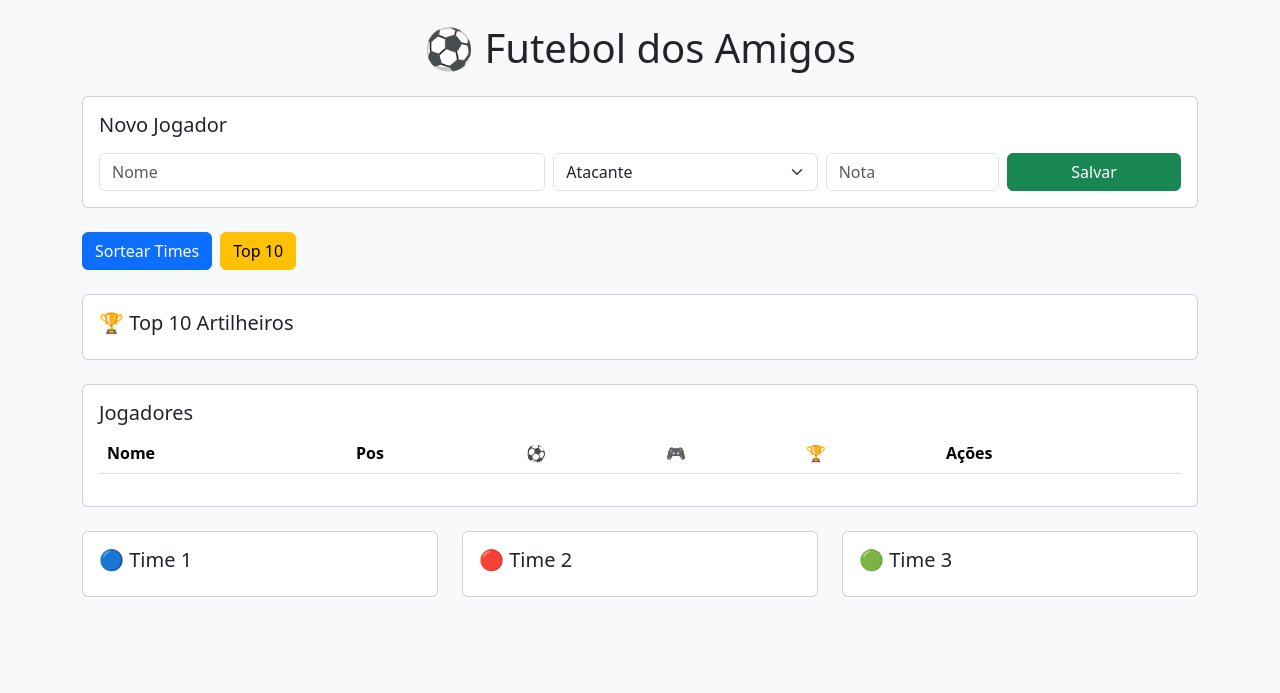
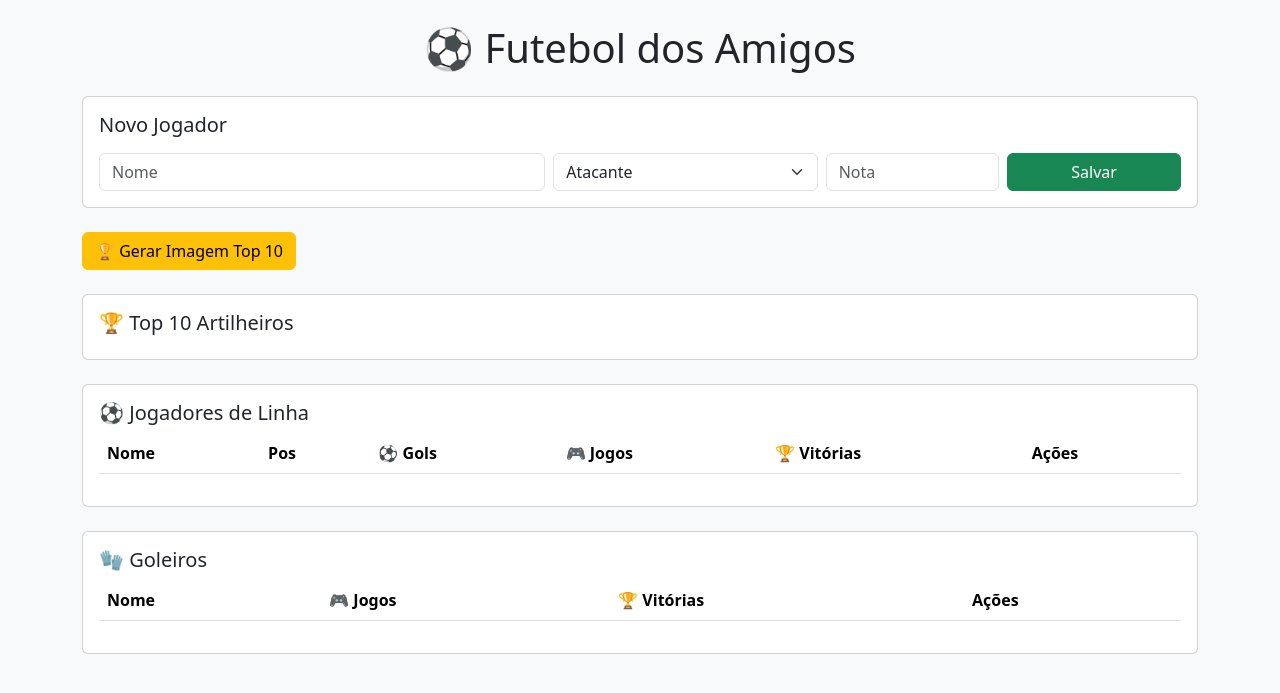
Before and after one commit to hiarodrigues97-alt/futebol_dos_amigos, a Flask app: page / in a window 1280 px wide. Shown: the top 693 px of the page. Run offline with Flask 3, Linux system fonts and the light colour scheme; data that the repository does not hold is empty; some libraries are stand-ins or nearby versions.

Commit message:
Corrige renderização da página inicial

```diff
--- a/static/script.js
+++ b/static/script.js
@@ -1,7 +1,3 @@
-
-// =========================================
-// LISTAR JOGADORES
-// =========================================
 
 async function carregarJogadores() {
 
@@ -11,49 +7,28 @@ async function carregarJogadores() {
     const jogadores =
         await resposta.json();
 
-    const tabela =
+    const tabelaJogadores =
         document.getElementById(
             "listaJogadores"
         );
 
-    tabela.innerHTML = "";
+    const tabelaGoleiros =
+        document.getElementById(
+            "listaGoleiros"
+        );
+
+    tabelaJogadores.innerHTML = "";
+    tabelaGoleiros.innerHTML = "";
 
     jogadores.forEach(j => {
 
-        tabela.innerHTML += `
+        // GOLEIROS
+        if (j.posicao === "G") {
+
+            tabelaGoleiros.innerHTML += `
             <tr>
 
                 <td>${j.nome}</td>
-
-            <td>${j.posicao}</td>
-
-            <td>
-
-                ${j.gols}
-
-                <button
-                    class="btn btn-success btn-sm"
-                    onclick="alterar(
-                        ${j.id},
-                        'gols',
-                        'somar'
-                    )"
-                >
-                    +
-                </button>
-
-                <button
-                    class="btn btn-danger btn-sm"
-                    onclick="alterar(
-                        ${j.id},
-                        'gols',
-                        'subtrair'
-                    )"
-                >
-                    -
-                </button>
-
-            </td>
 
                 <td>
 
@@ -61,22 +36,14 @@ async function carregarJogadores() {
 
                     <button
                         class="btn btn-success btn-sm"
-                    onclick="alterar(
-                        ${j.id},
-                        'jogos',
-                        'somar'
-                    )"
+                        onclick="alterar(${j.id},'jogos','somar')"
                     >
                         +
                     </button>
 
                     <button
                         class="btn btn-danger btn-sm"
-                    onclick="alterar(
-                        ${j.id},
-                        'jogos',
-                        'subtrair'
-                    )"
+                        onclick="alterar(${j.id},'jogos','subtrair')"
                     >
                         -
                     </button>
@@ -89,22 +56,14 @@ async function carregarJogadores() {
 
                     <button
                         class="btn btn-success btn-sm"
-                    onclick="alterar(
-                        ${j.id},
-                        'vitorias',
-                        'somar'
-                    )"
+                        onclick="alterar(${j.id},'vitorias','somar')"
                     >
                         +
                     </button>
 
                     <button
                         class="btn btn-danger btn-sm"
-                    onclick="alterar(
-                        ${j.id},
-                        'vitorias',
-                        'subtrair'
-                    )"
+                        onclick="alterar(${j.id},'vitorias','subtrair')"
                     >
                         -
                     </button>
@@ -127,9 +86,7 @@ async function carregarJogadores() {
 
                     <button
                         class="btn btn-danger btn-sm"
-                    onclick="excluirJogador(
-                        ${j.id}
-                    )"
+                        onclick="excluirJogador(${j.id})"
                     >
                         Excluir
                     </button>
@@ -138,218 +95,107 @@ async function carregarJogadores() {
 
             </tr>
             `;
-    });
 
         }
 
+        // JOGADORES DE LINHA
+        else {
 
-// =========================================
-// CADASTRAR
-// =========================================
+            tabelaJogadores.innerHTML += `
+            <tr>
 
-async function addJogador() {
+                <td>${j.nome}</td>
 
-    const nome =
-        document.getElementById("nome").value;
+                <td>${j.posicao}</td>
 
-    const posicao =
-        document.getElementById("posicao").value;
+                <td>
 
-    const nota =
-        document.getElementById("nota").value;
+                    ${j.gols}
 
-    await fetch("/jogadores", {
+                    <button
+                        class="btn btn-success btn-sm"
+                        onclick="alterar(${j.id},'gols','somar')"
+                    >
+                        +
+                    </button>
 
-        method: "POST",
+                    <button
+                        class="btn btn-danger btn-sm"
+                        onclick="alterar(${j.id},'gols','subtrair')"
+                    >
+                        -
+                    </button>
 
-        headers: {
-            "Content-Type":
-            "application/json"
-        },
+                </td>
 
-        body: JSON.stringify({
-            nome,
-            posicao,
-            nota
-        })
+                <td>
 
-    });
+                    ${j.jogos}
 
-    document.getElementById("nome").value = "";
-    document.getElementById("nota").value = "";
+                    <button
+                        class="btn btn-success btn-sm"
+                        onclick="alterar(${j.id},'jogos','somar')"
+                    >
+                        +
+                    </button>
 
-    carregarJogadores();
+                    <button
+                        class="btn btn-danger btn-sm"
+                        onclick="alterar(${j.id},'jogos','subtrair')"
+                    >
+                        -
+                    </button>
+
+                </td>
+
+                <td>
+
+                    ${j.vitorias}
+
+                    <button
+                        class="btn btn-success btn-sm"
+                        onclick="alterar(${j.id},'vitorias','somar')"
+                    >
+                        +
+                    </button>
+
+                    <button
+                        class="btn btn-danger btn-sm"
+                        onclick="alterar(${j.id},'vitorias','subtrair')"
+                    >
+                        -
+                    </button>
+
+                </td>
+
+                <td>
+
+                    <button
+                        class="btn btn-primary btn-sm"
+                        onclick="editarJogador(
+                            ${j.id},
+                            '${j.nome}',
+                            '${j.posicao}',
+                            '${j.nota}'
+                        )"
+                    >
+                        Editar
+                    </button>
+
+                    <button
+                        class="btn btn-danger btn-sm"
+                        onclick="excluirJogador(${j.id})"
+                    >
+                        Excluir
+                    </button>
+
+                </td>
+
+            </tr>
+            `;
 
         }
-
-
-// =========================================
-// EDITAR
-// =========================================
-
-async function editarJogador(
-    id,
-    nomeAtual,
-    posicaoAtual,
-    notaAtual
-) {
-
-    const nome =
-        prompt("Nome", nomeAtual);
-
-    if (!nome) return;
-
-    const posicao =
-        prompt(
-            "Posição",
-            posicaoAtual
-        );
-
-    if (!posicao) return;
-
-    const nota =
-        prompt(
-            "Nota",
-            notaAtual
-        );
-
-    await fetch(`/jogadores/${id}`, {
-
-        method: "PUT",
-
-        headers: {
-            "Content-Type":
-            "application/json"
-        },
-
-        body: JSON.stringify({
-            nome,
-            posicao,
-            nota
-        })
-
-    });
-
-    carregarJogadores();
-
-}
-
-
-// =========================================
-// EXCLUIR
-// =========================================
-
-async function excluirJogador(id) {
-
-    if (!confirm(
-        "Excluir jogador?"
-    )) return;
-
-    await fetch(`/jogadores/${id}`, {
-
-        method: "DELETE"
-
-    });
-
-    carregarJogadores();
-
-}
-
-
-// =========================================
-// ALTERAR ESTATÍSTICA
-// =========================================
-
-async function alterar(
-    id,
-    campo,
-    acao
-) {
-
-    await fetch(
-        `/jogadores/${id}/estatistica`,
-        {
-
-            method: "POST",
-
-            headers: {
-                "Content-Type":
-                "application/json"
-            },
-
-            body: JSON.stringify({
-                campo,
-                acao
-            })
-
-        }
-    );
-
-    carregarJogadores();
-
-}
-
-
-// =========================================
-// TOP 10
-// =========================================
-
-async function carregarRanking() {
-
-    const resposta =
-        await fetch(
-            "/ranking/artilharia"
-        );
-
-    const ranking =
-        await resposta.json();
-
-    const div =
-        document.getElementById(
-            "ranking"
-        );
-
-    div.innerHTML = "";
-
-    ranking.forEach((j, index) => {
-
-        div.innerHTML += `
-            <div class="ranking-item">
-
-                <span>
-                    ${index + 1}º
-                    ${j.nome}
-                </span>
-
-                <strong>
-                    ${j.gols} gols
-                </strong>
-
-            </div>
-        `;
 
     });
 
 }
-
-
-// =========================================
-// GERAR IMAGEM
-// =========================================
-
-function gerarTop10() {
-
-    window.open(
-        "/top10-imagem",
-        "_blank"
-    );
-
-}
-
-
-// =========================================
-// START
-// =========================================
-
-carregarJogadores();
-carregarRanking();
--- a/templates/index.html
+++ b/templates/index.html
@@ -93,20 +93,13 @@
 
     <!-- Ações -->
 
-    <div class="mb-4 d-flex gap-2 flex-wrap">
-
-        <button
-            class="btn btn-primary"
-            onclick="sortear()"
-        >
-            Sortear Times
-        </button>
+    <div class="mb-4">
 
         <button
             class="btn btn-warning"
             onclick="gerarTop10()"
         >
-            Top 10
+            🏆 Gerar Imagem Top 10
         </button>
 
     </div>
@@ -127,14 +120,14 @@
 
     </div>
 
-    <!-- Jogadores -->
+    <!-- Jogadores de Linha -->
 
     <div class="card mb-4">
 
         <div class="card-body">
 
             <h5>
-                Jogadores
+                ⚽ Jogadores de Linha
             </h5>
 
             <div class="table-responsive">
@@ -147,9 +140,9 @@
 
                             <th>Nome</th>
                             <th>Pos</th>
-                            <th>⚽</th>
-                            <th>🎮</th>
-                            <th>🏆</th>
+                            <th>⚽ Gols</th>
+                            <th>🎮 Jogos</th>
+                            <th>🏆 Vitórias</th>
                             <th>Ações</th>
 
                         </tr>
@@ -166,56 +159,36 @@
 
     </div>
 
-    <!-- Times -->
+    <!-- Goleiros -->
 
-    <div
-        class="row"
-        id="areaTimes"
-    >
+    <div class="card mb-4">
 
-        <div class="col-md-4">
+        <div class="card-body">
 
-            <div class="card">
+            <h5>
+                🧤 Goleiros
+            </h5>
 
-                <div class="card-body">
+            <div class="table-responsive">
 
-                    <h5>🔵 Time 1</h5>
+                <table class="table table-striped">
 
-                    <div id="time1"></div>
+                    <thead>
 
-                </div>
+                        <tr>
 
-            </div>
+                            <th>Nome</th>
+                            <th>🎮 Jogos</th>
+                            <th>🏆 Vitórias</th>
+                            <th>Ações</th>
 
-        </div>
+                        </tr>
 
-        <div class="col-md-4">
+                    </thead>
 
-            <div class="card">
+                    <tbody id="listaGoleiros"></tbody>
 
-                <div class="card-body">
-
-                    <h5>🔴 Time 2</h5>
-
-                    <div id="time2"></div>
-
-                </div>
-
-            </div>
-
-        </div>
-
-        <div class="col-md-4">
-
-            <div class="card">
-
-                <div class="card-body">
-
-                    <h5>🟢 Time 3</h5>
-
-                    <div id="time3"></div>
-
-                </div>
+                </table>
 
             </div>
 
```
Lines whose indentation alone changed are shown as unchanged.
